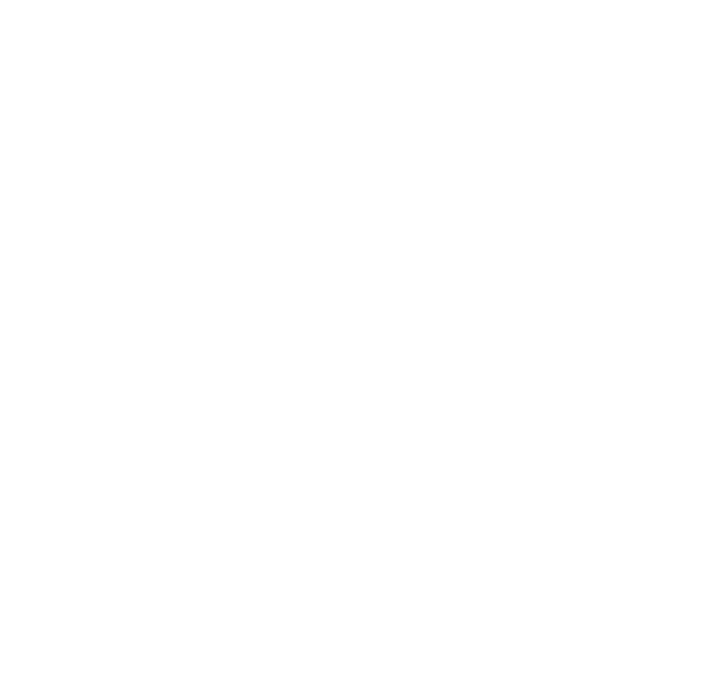
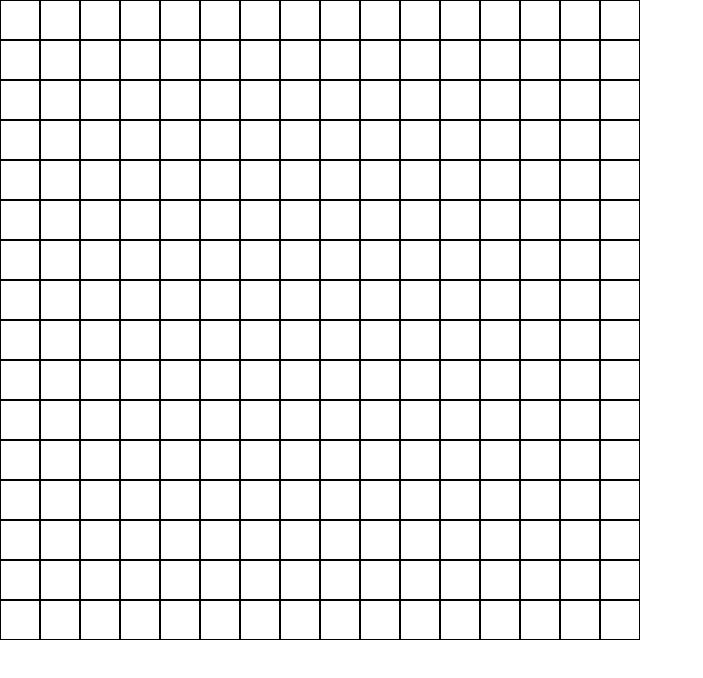
Before and after one commit to dylanjacob76/etch-a-sketch, a plain HTML site: page index.html in a window 1280 px wide. Shown: the whole page, without its empty margins (0-703 px from the left). Drawn offline with Linux system fonts and the light colour scheme.

Commit message:
created grid

```diff
--- a/assets/script.js
+++ b/assets/script.js
@@ -0,0 +1,20 @@
+// loop through div 256(16*16) times *DONE*
+// create a new element every time it loops *DONE*
+// append that element to the grid *DONE*
+// set a width to the grid itself *DONE*
+// use flexbox wrap to style and make the grid not just one line *DONE*
+
+
+
+
+function createGrid() {
+  const grid = document.querySelector("#grid");
+
+  for (let i = 0; i < 256; i++) {
+    let divEl = document.createElement("div");
+    divEl.classList.add("gridSqaure");
+    grid.appendChild(divEl);
+  }
+}
+
+createGrid();
--- a/assets/style.css
+++ b/assets/style.css
@@ -0,0 +1,21 @@
+* {
+  margin: 0;
+  padding: 0;
+  box-sizing: border-box;
+}
+
+#container {
+
+}
+
+#grid {
+ width: 640px;
+ display: flex;
+ flex-wrap: wrap;
+}
+
+.gridSqaure {
+  width: 40px;
+  height: 40px;
+  border: 1px solid black;
+}
--- a/index.html
+++ b/index.html
@@ -8,7 +8,9 @@
   <title>Etch-a-Sketch</title>
 </head>
 <body>
-
+  <div id="container">
+    <div id="grid"></div>
+  </div>
   <script src="./assets/script.js"></script>
 </body>
 </html>
```
